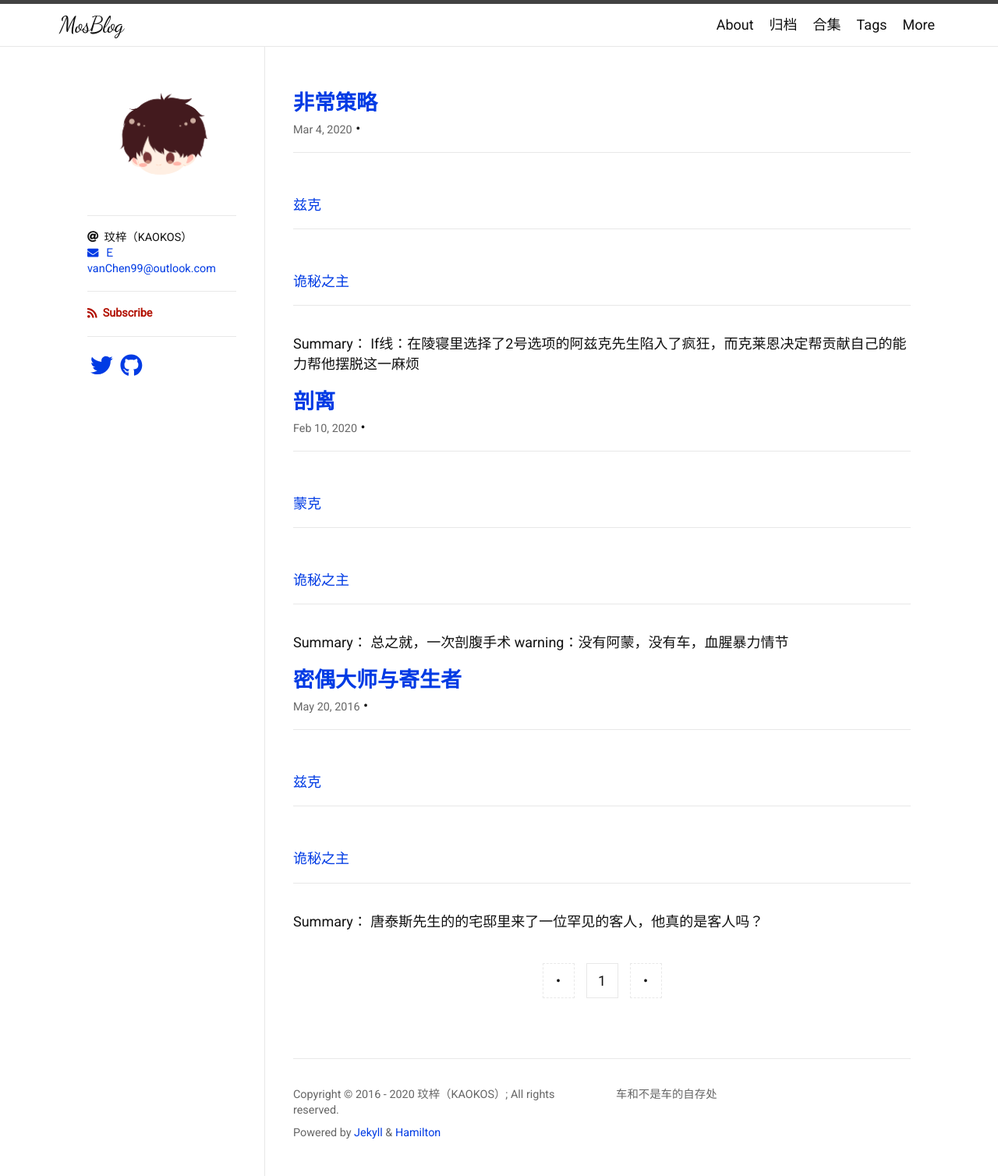
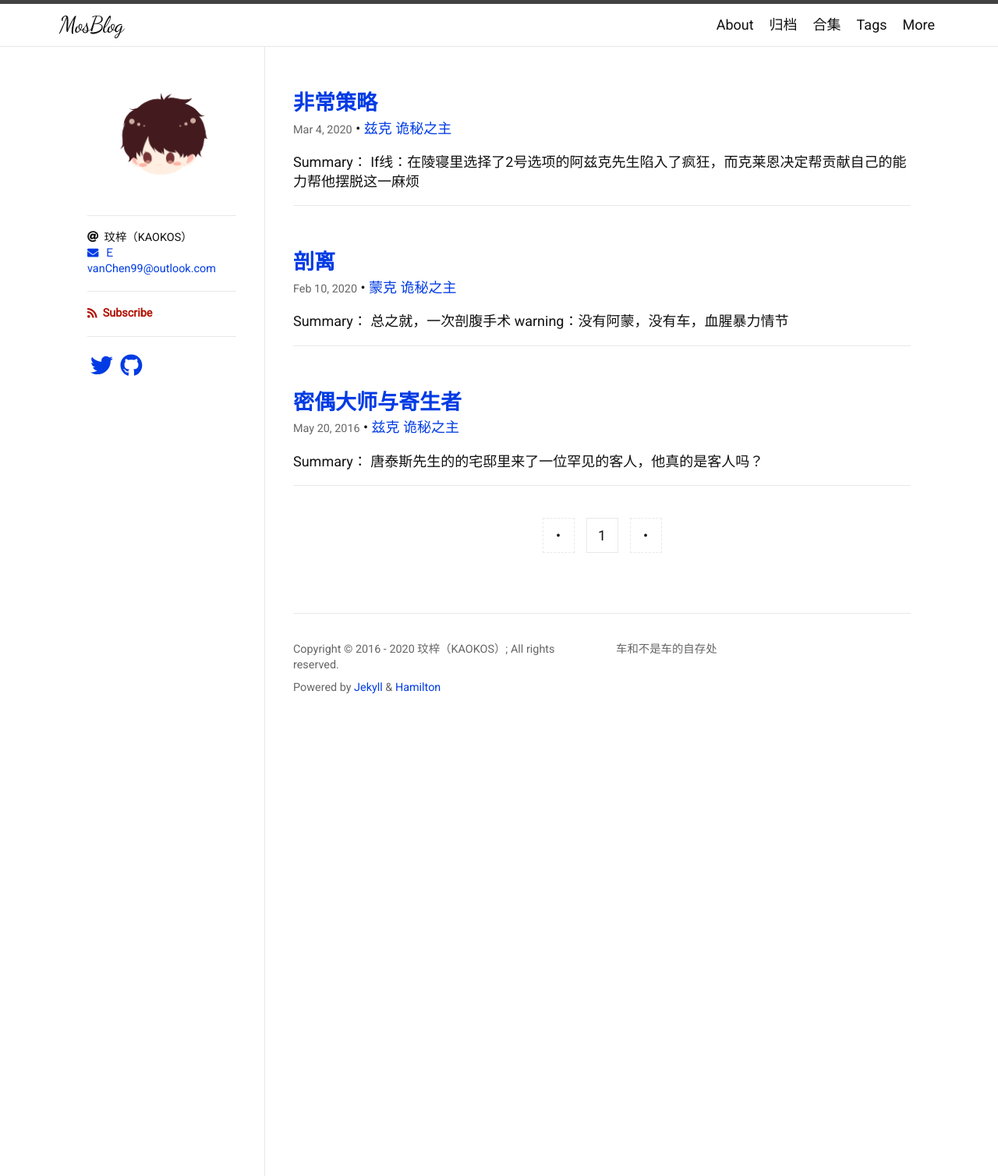
Before and after one commit to Snaky9/SBlog, a Jekyll site: the page built from index.html, in a window 1280 px wide. Shown: the whole page at 78% size. Built offline with Jekyll 4.4.1, drawn with Linux system fonts in a browser that asks for light colours; nearby versions of some CDN libraries; some web fonts are replaced; the list of posts is cut into pages by our own code.

Commit message:
8.5 add tag

```diff
--- a/_layouts/home.html
+++ b/_layouts/home.html
@@ -26,10 +26,9 @@ layout: default
           {% if post.tags.size > 0 %}
           •{% assign tags = post.tags | sort %}
           {% for tag in tags %}
-          <li class="post-tag">
+          <span class="p-author h-card" itemprop="name">
             {% assign slugified_tag = tag | slugify %}
-            <a href="{{ '/tags/#:tag' | replace: ':tag', slugified_tag | relative_url }}">{{ slugified_tag }}</a>
-          </li>
+            <a href="{{ '/tags/#:tag' | replace: ':tag', slugified_tag | relative_url }}">{{ slugified_tag }}</a></span>
         {% endfor %}
         {% endif %}
         {%- if post.show_excerpts != false -%}
```
